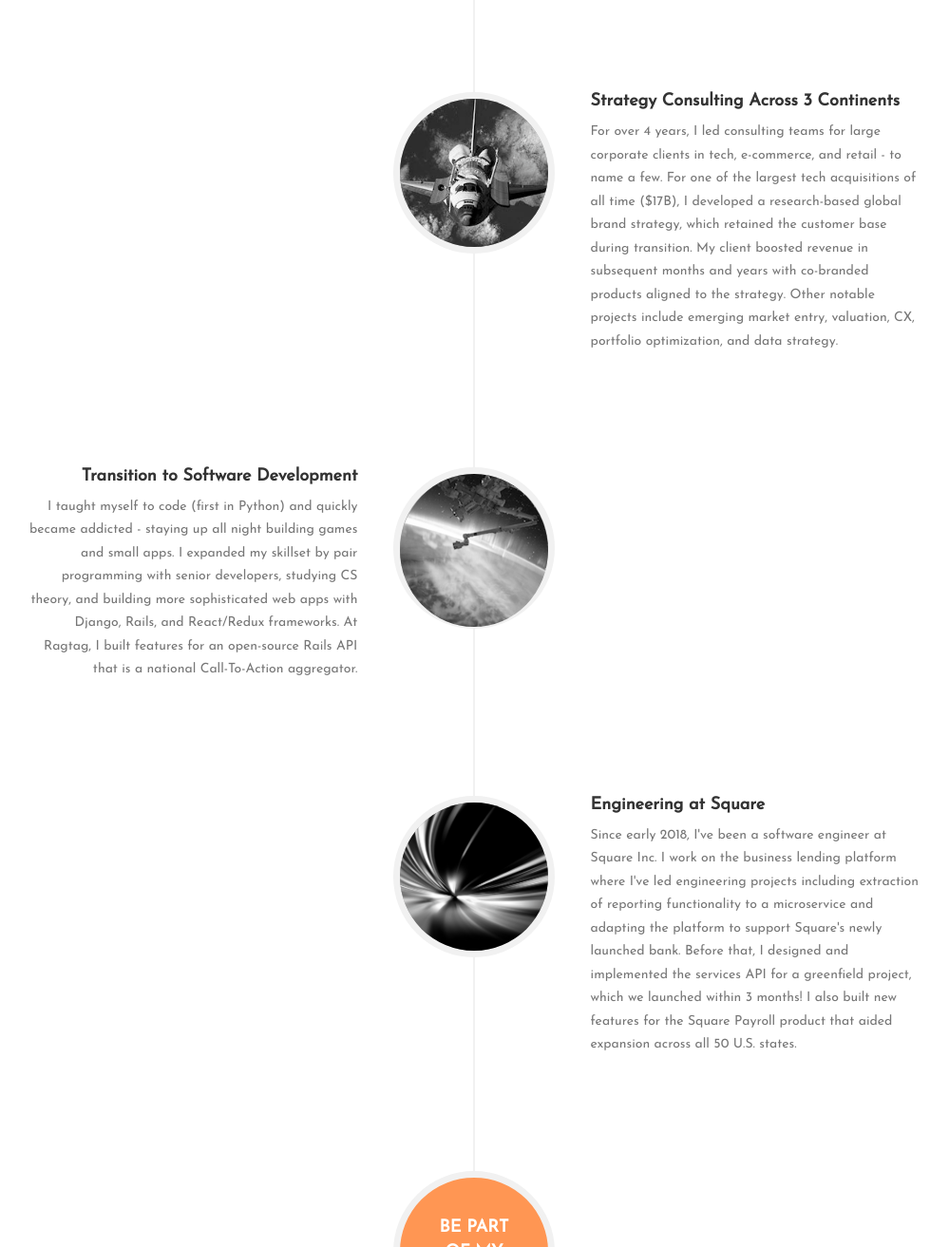
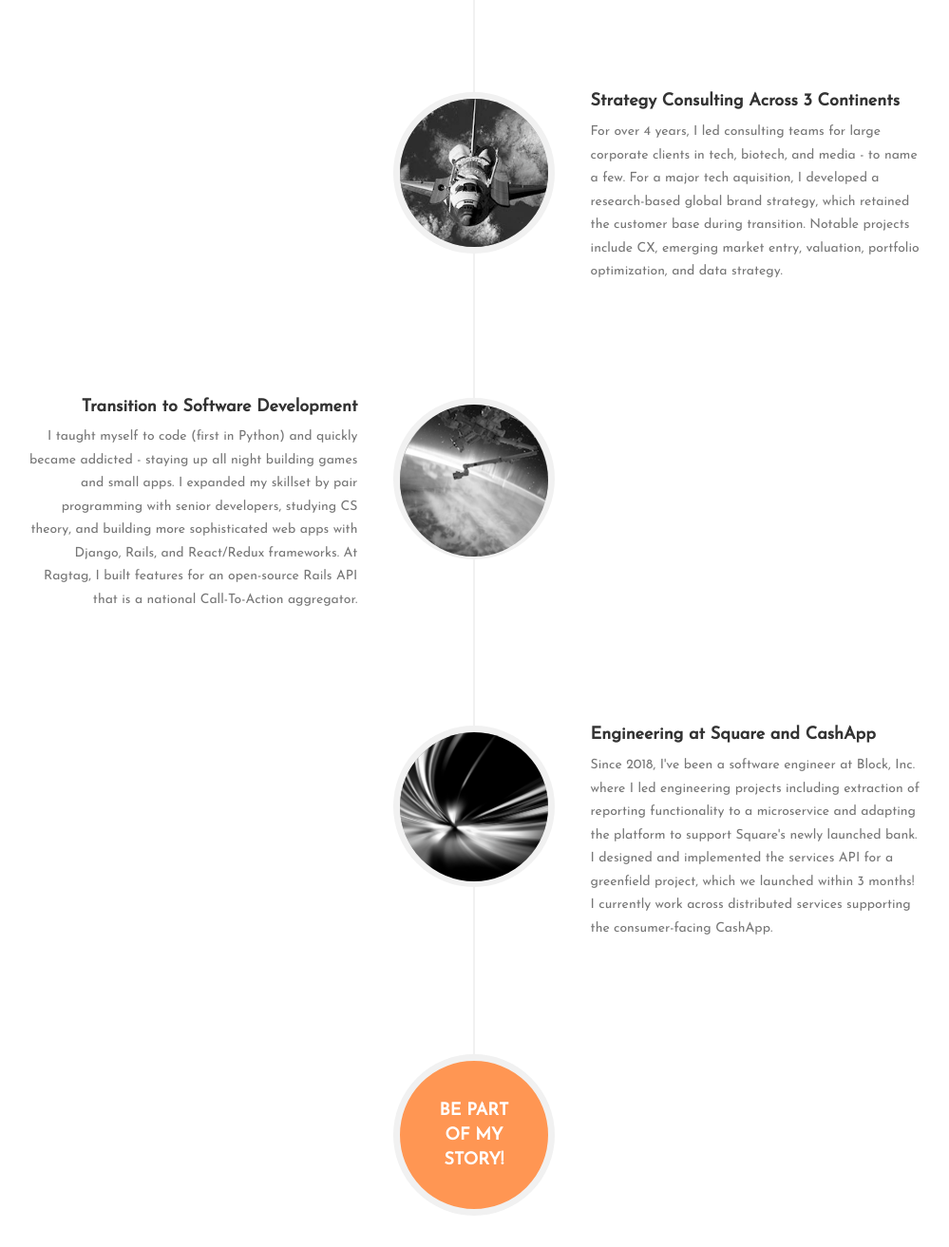
Before and after one commit to chrisbrickey/mysite11, a website: page public/index.html in a window 1280 px wide. Shown: the part 1225-2538 px from the top of the page at 95% size, without its empty margins (141-1140 px from the left). Drawn offline with nearby package versions, Linux system fonts and the light colour scheme; a web font is replaced by a local one.

Commit message:
Update story content

```diff
--- a/public/index.html
+++ b/public/index.html
@@ -113,7 +113,11 @@
                                     <h4 class="subheading">User Experience &amp Strategic Programs</h4>
                                 </div>
                                 <div class="timeline-body">
-                                    <p class="text-muted">Early in my career, I focused on using technology to meet customer needs. For a global manufacturer, I investigated and modeled issues with medical devices to determine root cause and propose solutions. In collaboration with biomedical engineers, I implemented process manufacturing changes, new product development, and strategic ventures to improve safety and customer experience.</p>
+                                    <p class="text-muted">
+                                      Early in my career, I focused on using technology to meet customer needs.
+                                      For a global manufacturer, I investigated and modeled issues with medical devices to determine root cause and propose solutions.
+                                      In collaboration with biomedical engineers, I implemented process manufacturing changes, new product development, and strategic ventures to improve safety and customer experience.
+                                    </p>
                                 </div>
                             </div>
                         </li>
@@ -127,7 +131,11 @@
                                     <h4 class="subheading">Strategy Consulting Across 3 Continents</h4>
                                 </div>
                                 <div class="timeline-body">
-                                    <p class="text-muted">For over 4 years, I led consulting teams for large corporate clients in tech, e-commerce, and retail - to name a few. For one of the largest tech acquisitions of all time ($17B), I developed a research-based global brand strategy, which retained the customer base during transition. My client boosted revenue in subsequent months and years with co-branded products aligned to the strategy. Other notable projects include emerging market entry, valuation, CX, portfolio optimization, and data strategy.</p>
+                                    <p class="text-muted">
+                                      For over 4 years, I led consulting teams for large corporate clients in tech, biotech, and media - to name a few.
+                                      For a major tech aquisition, I developed a research-based global brand strategy, which retained the customer base during transition.
+                                      Notable projects include CX, emerging market entry, valuation, portfolio optimization, and data strategy.
+                                    </p>
                                 </div>
                             </div>
                         </li>
@@ -141,7 +149,11 @@
                                     <h4 class="subheading">Transition to Software Development</h4>
                                 </div>
                                 <div class="timeline-body">
-                                    <p class="text-muted">I taught myself to code (first in Python) and quickly became addicted - staying up all night building games and small apps. I expanded my skillset by pair programming with senior developers, studying CS theory, and building more sophisticated web apps with Django, Rails, and React/Redux frameworks. At Ragtag, I built features for an open-source Rails API that is a national Call-To-Action aggregator.</p>
+                                    <p class="text-muted">
+                                      I taught myself to code (first in Python) and quickly became addicted - staying up all night building games and small apps.
+                                      I expanded my skillset by pair programming with senior developers, studying CS theory, and building more sophisticated web apps with Django, Rails, and React/Redux frameworks.
+                                      At Ragtag, I built features for an open-source Rails API that is a national Call-To-Action aggregator.
+                                    </p>
                                 </div>
                             </div>
                         </li>
@@ -152,10 +164,14 @@
                             </div>
                             <div class="timeline-panel">
                                 <div class="timeline-heading">
-                                    <h4 class="subheading">Engineering at Square</h4>
+                                    <h4 class="subheading">Engineering at Square and CashApp</h4>
                                 </div>
                                 <div class="timeline-body">
-                                    <p class="text-muted">Since early 2018, I've been a software engineer at Square Inc. I work on the business lending platform where I've led engineering projects including extraction of reporting functionality to a microservice and adapting the platform to support Square's newly launched bank. Before that, I designed and implemented the services API for a greenfield project, which we launched within 3 months! I also built new features for the Square Payroll product that aided expansion across all 50 U.S. states.</p>
+                                    <p class="text-muted">
+                                      Since 2018, I've been a software engineer at Block, Inc. where I led engineering projects including extraction of reporting functionality to a microservice and adapting the platform to support Square's newly launched bank.
+                                      I designed and implemented the services API for a greenfield project, which we launched within 3 months!
+                                      I currently work across distributed services supporting the consumer-facing CashApp.
+                                    </p>
                                 </div>
                             </div>
                         </li>
```
